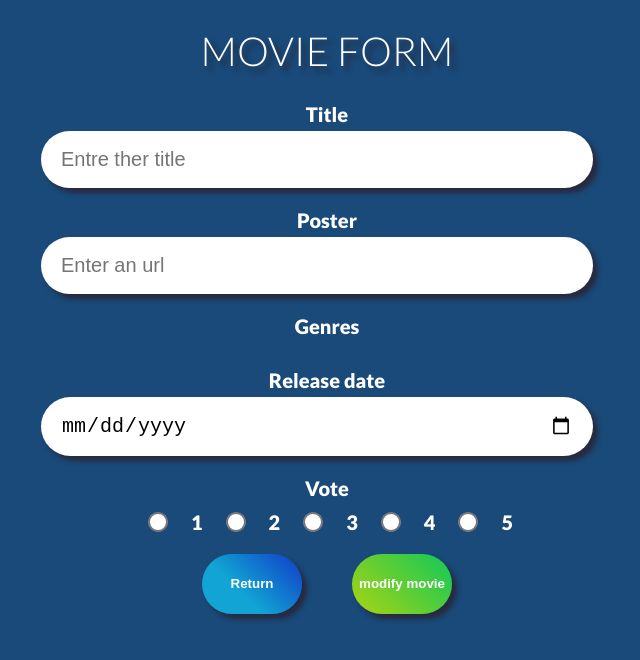
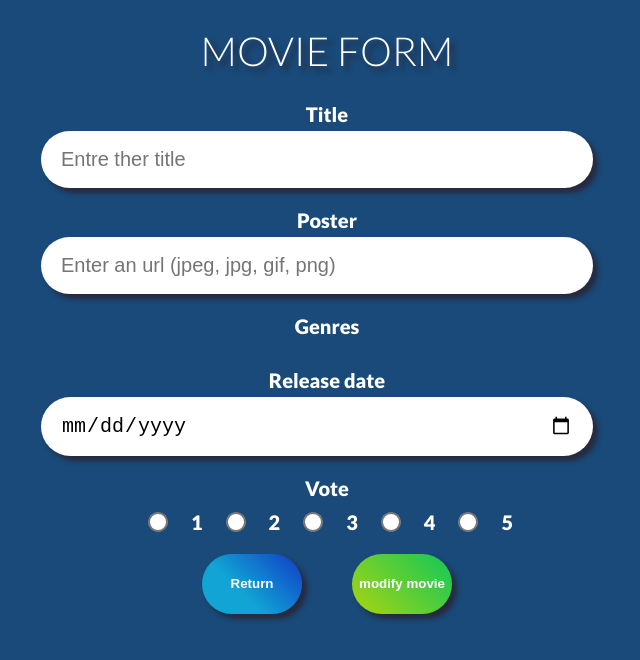
Before and after one commit to davidSWZ/movie-catalog, a React (Create React App) app in the folder client/: page /add in a window 1280 px wide. Shown: the top 660 px of the page, without its empty margins (313-953 px from the left). Built offline with nearby package versions, Linux system fonts and the light colour scheme; no server answers; the HTML template or start-up script is replaced by a standard one.

Commit message:
correct terminal warnings

```diff
--- a/client/src/App.js
+++ b/client/src/App.js
@@ -33,6 +33,10 @@ class App extends Component {
     this.setState({ movies: movies });
   };
 
+  emptyMovieState = () => {
+    this.setState({ movies: [] });
+  };
+
   //Remove deleted movie from movie state
   handleDeletedMovie = (deletedMovieId) => {
     const movies = this.state.movies.filter(
@@ -65,7 +69,11 @@ class App extends Component {
             <Route
               path="/:id"
               render={(props) => (
-                <MovieForm genres={genres} id={props.match.params.id} />
+                <MovieForm
+                  genres={genres}
+                  id={props.match.params.id}
+                  emptyMovieState={this.emptyMovieState}
+                />
               )}
             />
           </Switch>
--- a/client/src/components/MovieForm.js
+++ b/client/src/components/MovieForm.js
@@ -2,7 +2,6 @@ import React, { Component } from "react";
 import { BrowserRouter as Redirect, Link } from "react-router-dom";
 
 import fetchAPI from "./api";
-import Poster from "./Poster";
 import VoteCheckboxes from "./VoteCheckBoxes";
 import GenreCheckBoxes from "./GenreCheckBoxes";
 
@@ -25,7 +24,7 @@ class MovieForm extends Component {
 
   //get movie info from API and store it in state
   componentDidMount() {
-    if (this.props.id == "new") return;
+    if (this.props.id === "new") return;
     fetchAPI
       .fetchData("http://localhost:8000/api/movies/", "get", this.props.id)
       .then((selectedMovie) => {
@@ -59,7 +58,7 @@ class MovieForm extends Component {
         movie: {
           ...prevState.movie,
           genres: prevState.movie.genres.filter(
-            (genre) => checkBoxGenre != genre
+            (genre) => checkBoxGenre !== genre
           ),
         },
       }));
@@ -95,10 +94,11 @@ class MovieForm extends Component {
   };
 
   sendData = () => {
-    if (this.props.id == "new") {
+    if (this.props.id === "new") {
       fetchAPI.addMovie(this.state.movie).then((res) => {
         if (res.success) {
           this.setState({ changeCommited: true });
+          this.props.emptyMovieState();
         } else {
           this.setState({ error: true });
         }
@@ -107,6 +107,7 @@ class MovieForm extends Component {
       fetchAPI.updateMovie(this.props.id, this.state.movie).then((res) => {
         if (res.success) {
           this.setState({ changeCommited: true });
+          this.props.emptyMovieState();
         } else {
           this.setState({ error: true });
         }
@@ -131,9 +132,16 @@ class MovieForm extends Component {
     if (this.state.movie === undefined || this.state.changeCommited) {
       return (
         <div>
-          <h1 className="page-name">
-            Movie added successfully! Please come back to the landing page
-          </h1>
+          {this.props.id === "new" ? (
+            <h1 className="page-name">
+              Movie added successfully! Please come back to the landing page
+            </h1>
+          ) : (
+            <h1 className="page-name">
+              Movie modified successfully! Please come back to the landing page
+            </h1>
+          )}
+
           <Link to="/">
             <button>Back to search</button>
           </Link>
@@ -172,15 +180,11 @@ class MovieForm extends Component {
               id="poster_path"
               name="poster_path"
               value={poster_path}
-              placeholder="Enter an url"
+              placeholder="Enter an url (jpeg, jpg, gif, png)"
               className="add-form-input"
               onChange={(e) => this.handleChange(e)}
             />
           </div>
-
-          {/* <div className="poster-review">
-            <Poster movie={this.state.movie} />
-          </div> */}
 
           <label htmlFor="release_date" className="details-info">
             Genres
@@ -189,7 +193,7 @@ class MovieForm extends Component {
             <GenreCheckBoxes
               genres={this.props.genres}
               handleGenreCheckboxChange={this.handleGenreCheckboxChange}
-              movieGenres={this.state.movie.genres}
+              movieGenres={genres}
             />
           </div>
           <div>
@@ -211,7 +215,7 @@ class MovieForm extends Component {
           <div>
             <VoteCheckboxes
               elements={["1", "2", "3", "4", "5"]}
-              vote_average={this.state.movie.vote_average}
+              vote_average={vote_average}
               handleChange={this.handleChange}
             />
           </div>
@@ -230,7 +234,7 @@ class MovieForm extends Component {
             <button>Return</button>
           </Link>
 
-          {this.props.id == "new" ? (
+          {this.props.id === "new" ? (
             <button className="green-btn" onClick={(e) => this.saveNewMovie(e)}>
               Add movie
             </button>
--- a/client/src/components/Poster.js
+++ b/client/src/components/Poster.js
@@ -4,8 +4,12 @@ import React from "react";
  * @return the poster image of movie
  */
 
+function checkURL(url) {
+  return url.match(/\.(jpeg|jpg|gif|png)$/) != null;
+}
+
 function Poster(movie) {
-  if (movie.movie.poster_path) {
+  if (movie.movie.poster_path && checkURL(movie.movie.poster_path)) {
     let posterURL = movie.movie.poster_path;
     return <img src={posterURL} alt="movie poster" />;
   }
```
Also changed, not shown: 1 other file (tests, documents, lock files or other folders).
